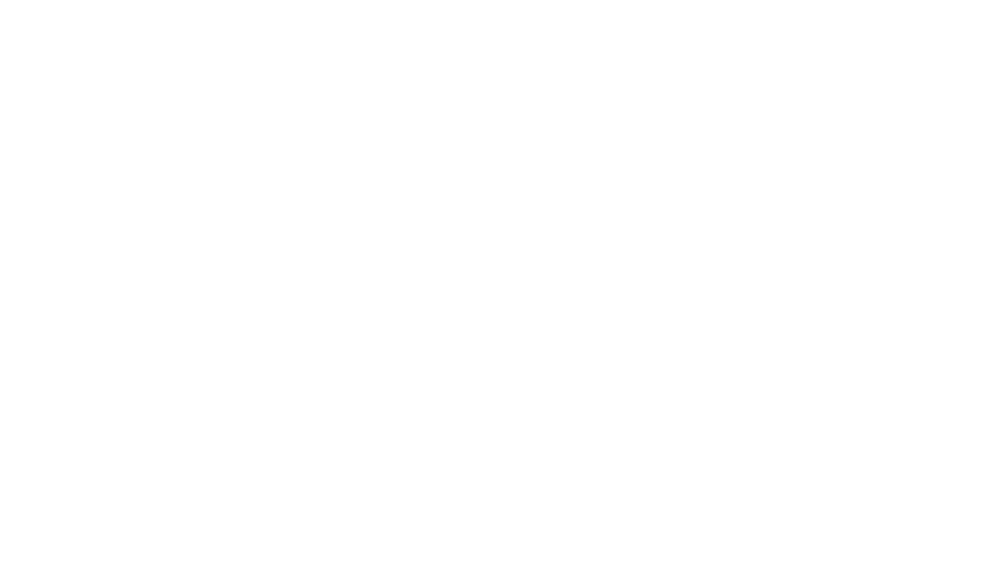
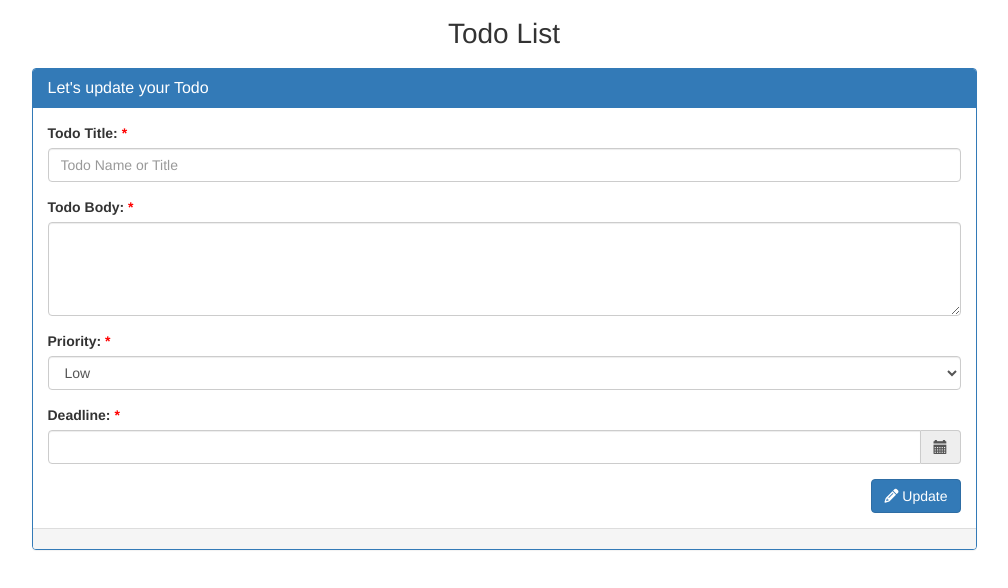
Before and after one commit to melkotoury/practice, a website: page 01-todolist/edit.html in a window 1280 px wide. Shown: the whole page, without its empty margins (136-1144 px from the left). Drawn offline with nearby package versions, Linux system fonts and the light colour scheme.

Commit message:
feat: create , edit , listing

```diff
--- a/01-todolist/edit.html
+++ b/01-todolist/edit.html
@@ -0,0 +1,90 @@
+<!DOCTYPE html>
+<html lang="en">
+<head>
+    <meta charset="utf-8">
+    <meta http-equiv="X-UA-Compatible" content="IE=edge">
+    <meta name="viewport" content="width=device-width, initial-scale=1">
+    <!-- The above 3 meta tags *must* come first in the head; any other head content must come *after* these tags -->
+    <title>Todo List</title>
+    <!-- Bootstrap -->
+    <link href="node_modules/bootstrap/dist/css/bootstrap.css" rel="stylesheet">
+    <link rel="stylesheet" href="node_modules/components-font-awesome/css/font-awesome.css">
+    <link rel="stylesheet" href="node_modules/normalize.css">
+    <link rel="stylesheet" href="node_modules/eonasdan-bootstrap-datetimepicker/build/css/bootstrap-datetimepicker.min.css">
+    <link rel="stylesheet" href="css/styles.css">
+    <!-- HTML5 shim and Respond.js for IE8 support of HTML5 elements and media queries -->
+    <!-- WARNING: Respond.js doesn't work if you view the page via file:// -->
+    <!--[if lt IE 9]>
+    <script src="https://oss.maxcdn.com/html5shiv/3.7.3/html5shiv.min.js"></script>
+    <script src="https://oss.maxcdn.com/respond/1.4.2/respond.min.js"></script>
+    <![endif]-->
+</head>
+<body>
+<h1 class="text-center">Todo List</h1>
+<div class="container">
+    <div class="row">
+
+
+
+        <div class="col-md-10 col-md-offset-1">
+            <div class="panel panel-primary panel-table">
+                <div class="panel-heading">
+                    <div class="row">
+                        <div class="col col-xs-4">
+                            <h3 class="panel-title">Let's update your Todo</h3>
+                        </div>
+
+                    </div>
+                </div>
+                <div class="panel-body">
+                    <form>
+                        <div class="form-group">
+                            <label for="title">Todo Title: <span class="required">*</span></label>
+                            <input type="text" class="form-control" id="title" placeholder="Todo Name or Title" required="required">
+                        </div>
+                        <div class="form-group">
+                            <label for="body">Todo Body: <span class="required">*</span></label>
+                            <textarea class="form-control" rows="4" id="body" required="required"> </textarea>
+                        </div>
+
+                        <div class="form-group">
+                            <label for="priority">Priority: <span class="required">*</span></label>
+                            <select class="form-control" id="priority">
+                                <option>Low</option>
+                                <option>Medium</option>
+                                <option>High</option>
+                            </select>
+                        </div>
+
+                        <div class="form-group">
+                            <label for="deadline">Deadline: <span class="required">*</span></label>
+                            <div class='input-group date' id='deadline'>
+                                <input type='text' class="form-control" />
+                                <span class="input-group-addon">
+                        <span class="glyphicon glyphicon-calendar"></span>
+                    </span>
+                            </div>
+                        </div>
+
+
+                        <button type="submit" class="btn btn-primary pull-right"><i class="fa fa-pencil"></i> Update</button>
+                    </form>
+
+                </div>
+                <div class="panel-footer">
+
+                </div>
+            </div>
+        </div>
+    </div>
+</div>
+
+<!-- jQuery (necessary for Bootstrap's JavaScript plugins) -->
+<script src="node_modules/jquery/dist/jquery.min.js"></script>
+<!-- Include all compiled plugins (below), or include individual files as needed -->
+<script src="node_modules/moment/min/moment.min.js"></script>
+<script src="node_modules/bootstrap/dist/js/bootstrap.min.js"></script>
+<script src="node_modules/eonasdan-bootstrap-datetimepicker/build/js/bootstrap-datetimepicker.min.js"></script>
+<script src="js/script.js"></script>
+</body>
+</html>
--- a/01-todolist/js/script.js
+++ b/01-todolist/js/script.js
@@ -1,7 +1,5 @@
 $(function() {
-    $(function () {
         $('#deadline').datetimepicker({
             format: 'DD-MM-YYYY HH:mm:ss'
         });
-    });
 });
```
Also changed, not shown: 01-todolist/create.html (+4 -2 lines), 01-todolist/index.html (+33 -6 lines).
